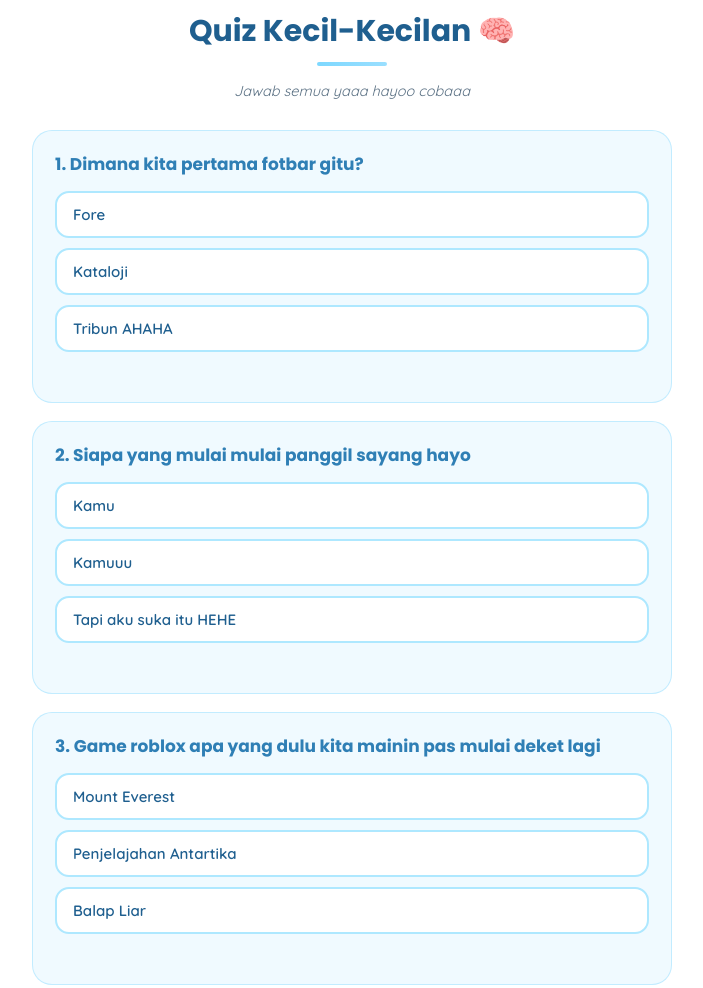
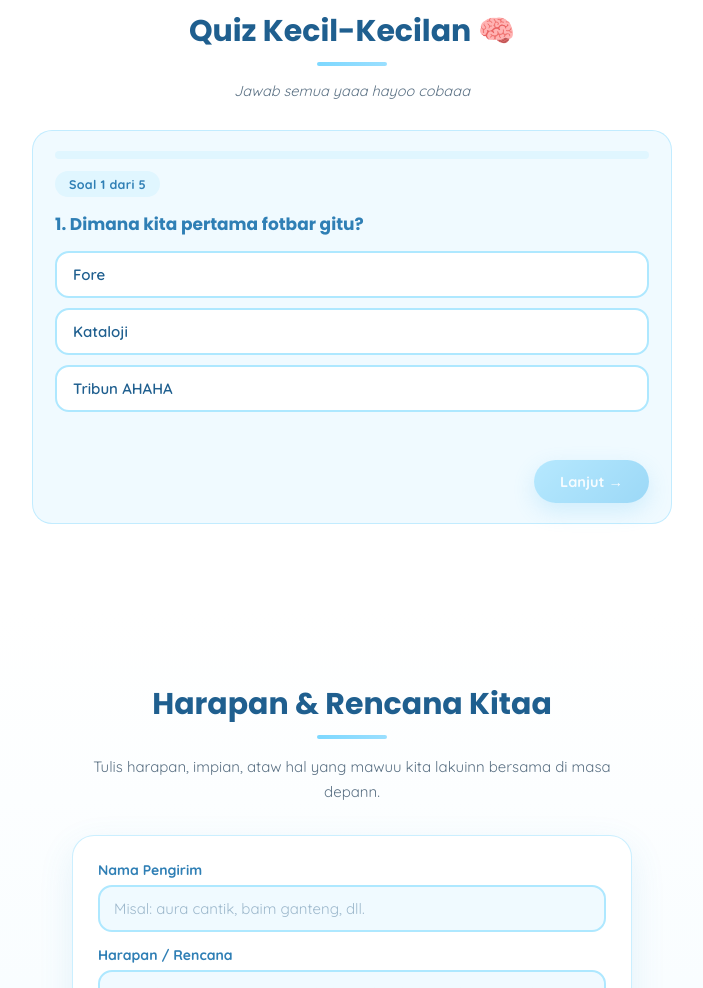
Before and after one commit to Abimansyah10/our-journey, a plain HTML site: page index.html in a window 1280 px wide. Shown: the part 4340-5328 px from the top of the page, without its empty margins (288-991 px from the left). Drawn offline with Linux system fonts and the light colour scheme.

Commit message:
update kotak soal

```diff
--- a/script.js
+++ b/script.js
@@ -174,54 +174,102 @@ const quizData = [
     }
 ];
 
+let quizIndex = 0;
 let quizScore = 0;
-let quizAnswered = 0;
 
 function buildQuiz() {
     const container = document.getElementById("quiz-container");
     container.innerHTML = "";
 
-    quizData.forEach((item, index) => {
-        const card = document.createElement("div");
-        card.className = "quiz-card";
-        card.setAttribute("data-index", index);
+    // Satu kotak utama (1 soal per halaman — hemat ruang di HP)
+    const card = document.createElement("div");
+    card.className = "quiz-card";
 
-        const questionEl = document.createElement("h3");
-        questionEl.innerHTML = `${index + 1}. ${item.question}`;
+    // Baris progress
+    const progressTrack = document.createElement("div");
+    progressTrack.className = "quiz-progress-track";
+    const progressFill = document.createElement("div");
+    progressFill.className = "quiz-progress-fill";
+    progressTrack.appendChild(progressFill);
 
-        const optionsWrap = document.createElement("div");
-        optionsWrap.className = "quiz-options";
+    const counterEl = document.createElement("div");
+    counterEl.className = "quiz-counter";
 
-        item.options.forEach((opt, optIndex) => {
-            const btn = document.createElement("button");
-            btn.className = "quiz-option";
-            btn.textContent = opt;
-            btn.addEventListener("click", function () {
-                answerQuiz(index, optIndex, this);
-            });
-            optionsWrap.appendChild(btn);
-        });
+    const questionEl = document.createElement("h3");
 
-        const noteEl = document.createElement("p");
-        noteEl.className = "quiz-note";
+    const optionsWrap = document.createElement("div");
+    optionsWrap.className = "quiz-options";
 
-        card.appendChild(questionEl);
-        card.appendChild(optionsWrap);
-        card.appendChild(noteEl);
-        container.appendChild(card);
-    });
+    const noteEl = document.createElement("p");
+    noteEl.className = "quiz-note";
 
+    // Tombol lanjut
+    const navWrap = document.createElement("div");
+    navWrap.className = "quiz-nav";
+    const nextBtn = document.createElement("button");
+    nextBtn.className = "quiz-next";
+    nextBtn.disabled = true;
+    nextBtn.addEventListener("click", soalBerikutnya);
+    navWrap.appendChild(nextBtn);
+
+    card.appendChild(progressTrack);
+    card.appendChild(counterEl);
+    card.appendChild(questionEl);
+    card.appendChild(optionsWrap);
+    card.appendChild(noteEl);
+    card.appendChild(navWrap);
+    container.appendChild(card);
+
+    // Hasil (disembunyikan sampai quiz selesai)
     const resetWrap = document.createElement("div");
     resetWrap.className = "quiz-result-wrap";
+    resetWrap.style.display = "none";
     resetWrap.innerHTML =
         '<div class="quiz-result"></div>' +
         '<button class="btn-secondary quiz-reset" onclick="resetQuiz()">Ulangi Quiz 🔄</button>';
     container.appendChild(resetWrap);
+
+    tampilSoal();
 }
 
-function answerQuiz(questionIndex, optionIndex, btn) {
-    const card = document.querySelectorAll(".quiz-card")[questionIndex];
-    const item = quizData[questionIndex];
+function tampilSoal() {
+    const card = document.querySelector(".quiz-card");
+    const item = quizData[quizIndex];
+
+    card.classList.remove("answered", "ganti");
+    // paksa reflow supaya animasi slide berjalan tiap pindah soal
+    void card.offsetWidth;
+    card.classList.add("ganti");
+
+    card.querySelector(".quiz-progress-fill").style.width =
+        (quizIndex / quizData.length) * 100 + "%";
+    card.querySelector(".quiz-counter").textContent =
+        "Soal " + (quizIndex + 1) + " dari " + quizData.length;
+    card.querySelector("h3").innerHTML =
+        (quizIndex + 1) + ". " + item.question;
+    card.querySelector(".quiz-note").textContent = "";
+
+    const nextBtn = card.querySelector(".quiz-next");
+    nextBtn.disabled = true;
+    nextBtn.textContent =
+        quizIndex === quizData.length - 1 ? "Lihat Hasil 🏁" : "Lanjut →";
+
+    const optionsWrap = card.querySelector(".quiz-options");
+    optionsWrap.innerHTML = "";
+    item.options.forEach(function (opt, optIndex) {
+        const btn = document.createElement("button");
+        btn.className = "quiz-option";
+        btn.textContent = opt;
+        btn.addEventListener("click", function () {
+            jawabSoal(optIndex, btn);
+        });
+        optionsWrap.appendChild(btn);
+    });
+}
+
+function jawabSoal(optionIndex, btn) {
+    const card = document.querySelector(".quiz-card");
+    const item = quizData[quizIndex];
     const allBtns = card.querySelectorAll(".quiz-option");
 
     if (card.classList.contains("answered")) return;
@@ -247,16 +295,32 @@ function answerQuiz(questionIndex, optionIndex, btn) {
     }
 
     card.querySelector(".quiz-note").textContent = item.note;
+    card.querySelector(".quiz-progress-fill").style.width =
+        ((quizIndex + 1) / quizData.length) * 100 + "%";
 
-    quizAnswered++;
+    card.querySelector(".quiz-next").disabled = false;
+}
 
-    if (quizAnswered === quizData.length) {
+function soalBerikutnya() {
+    if (quizIndex === quizData.length - 1) {
         showQuizResult();
+        return;
     }
+    quizIndex++;
+    tampilSoal();
+    document.getElementById("quiz").scrollIntoView({
+        behavior: "smooth",
+        block: "start"
+    });
 }
 
 function showQuizResult() {
-    const result = document.querySelector(".quiz-result");
+    document.querySelector(".quiz-card").style.display = "none";
+
+    const resetWrap = document.querySelector(".quiz-result-wrap");
+    resetWrap.style.display = "block";
+
+    const result = resetWrap.querySelector(".quiz-result");
 
     let pesan;
     if (quizScore === quizData.length) {
@@ -270,12 +334,20 @@ function showQuizResult() {
     }
 
     result.textContent = `Skor kamu: ${quizScore}/${quizData.length}. ${pesan}`;
+
+    setTimeout(function () {
+        resetWrap.scrollIntoView({ behavior: "smooth", block: "center" });
+    }, 100);
 }
 
 function resetQuiz() {
+    quizIndex = 0;
     quizScore = 0;
-    quizAnswered = 0;
     buildQuiz();
+    document.getElementById("quiz").scrollIntoView({
+        behavior: "smooth",
+        block: "start"
+    });
 }
 
 buildQuiz();
--- a/style.css
+++ b/style.css
@@ -1241,6 +1241,76 @@ body.theme-night nav a:hover {
     min-height: 18px;
 }
 
+/* Header soal: progress + penanda soal */
+.quiz-progress-track {
+    height: 8px;
+    background: var(--biru-paling-muda);
+    border-radius: 30px;
+    overflow: hidden;
+    margin-bottom: 12px;
+}
+
+.quiz-progress-fill {
+    height: 100%;
+    width: 0%;
+    border-radius: 30px;
+    background: linear-gradient(90deg, var(--biru-muda), #4ab8f0);
+    transition: width 0.5s ease;
+}
+
+.quiz-counter {
+    display: inline-block;
+    background: var(--biru-paling-muda);
+    color: var(--biru-gelap);
+    font-size: 12.5px;
+    font-weight: 700;
+    padding: 5px 14px;
+    border-radius: 30px;
+    margin-bottom: 14px;
+    letter-spacing: 0.3px;
+}
+
+/* Animasi ganti soal */
+.quiz-card.ganti {
+    animation: fadeSlideIn 0.35s ease both;
+}
+
+@keyframes fadeSlideIn {
+    from { opacity: 0; transform: translateX(20px); }
+    to { opacity: 1; transform: translateX(0); }
+}
+
+/* Tombol lanjut */
+.quiz-nav {
+    display: flex;
+    justify-content: flex-end;
+    margin-top: 18px;
+}
+
+.quiz-next {
+    padding: 12px 26px;
+    border: none;
+    border-radius: 40px;
+    background: linear-gradient(135deg, var(--biru-muda), #4ab8f0);
+    color: white;
+    font-family: 'Quicksand', sans-serif;
+    font-size: 14.5px;
+    font-weight: 700;
+    cursor: pointer;
+    box-shadow: 0 8px 22px rgba(74, 184, 240, 0.4);
+    transition: 0.3s ease;
+}
+
+.quiz-next:hover:not(:disabled) {
+    transform: translateY(-3px);
+    box-shadow: 0 12px 28px rgba(74, 184, 240, 0.55);
+}
+
+.quiz-next:disabled {
+    opacity: 0.5;
+    cursor: not-allowed;
+}
+
 .quiz-result-wrap {
     max-width: 640px;
     margin: 25px auto 0;
```
Also changed, not shown: 1 other file.
